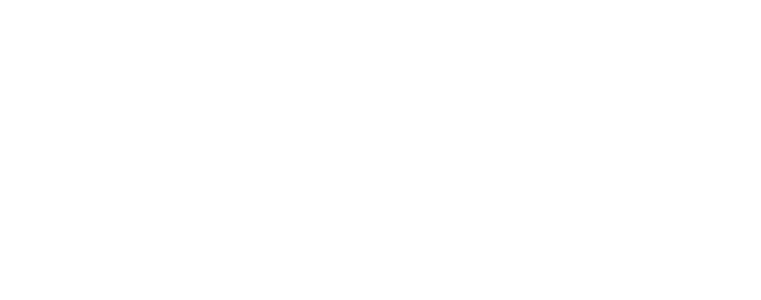
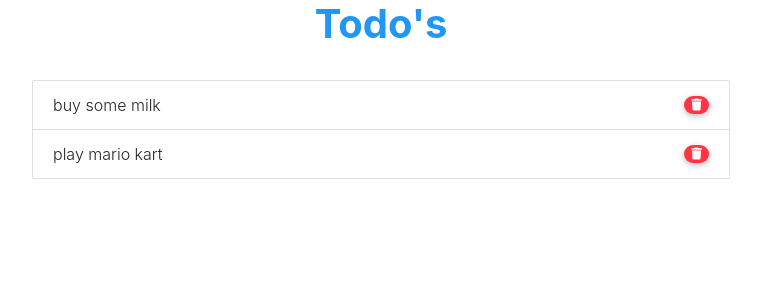
Before and after one commit to ChrisKipruto/todoapp, a React (Create React App) app: page / in a window 1280 px wide. Shown: the top 300 px of the page, without its empty margins (259-1020 px from the left). Built offline with nearby package versions, Linux system fonts and the light colour scheme.

Commit message:
Displayed todo list on browser

```diff
--- a/src/App.js
+++ b/src/App.js
@@ -1,4 +1,5 @@
 import React, { Component } from 'react';
+import Todos from './components/Todos';
 
 class App extends Component {
   state = {
@@ -9,8 +10,9 @@
   }
   render(){
     return(
-      <div className="App">
-
+      <div className="App container">
+        <h1 className="blue-text text-center font-weight-bold">Todo's</h1>
+        <Todos todos={this.state.todos} />
       </div>
     );
   }
--- /dev/null
+++ b/src/components/Todos.js
@@ -0,0 +1,30 @@
+import React from 'react';
+
+const Todos = ({todos}) => {
+    const todoList = todos.length ? (
+        todos.map(todo => {
+            return (
+                <li key={todo.id} className="list-group-item d-flex justify-content-between align-items-center">
+                    {todo.content}
+                    <span class="badge badge-danger badge-pill cursor-pointer">
+                        <i className="fas fa-trash"></i>
+                    </span>
+                </li>
+            )
+        })
+    ) : (
+        <p className="text-center">You have no todo's left. YAY!</p>
+    )
+
+    return (
+        <div className="todos row d-flex justify-content-center px-4 py-4">
+            <div className="col-xl-8 col-lg-8 col-md-12 col-sm-12">
+                <ul className="list-group">
+                    {todoList}
+                </ul>
+            </div>
+        </div>
+    );
+}
+
+export default Todos;
```
